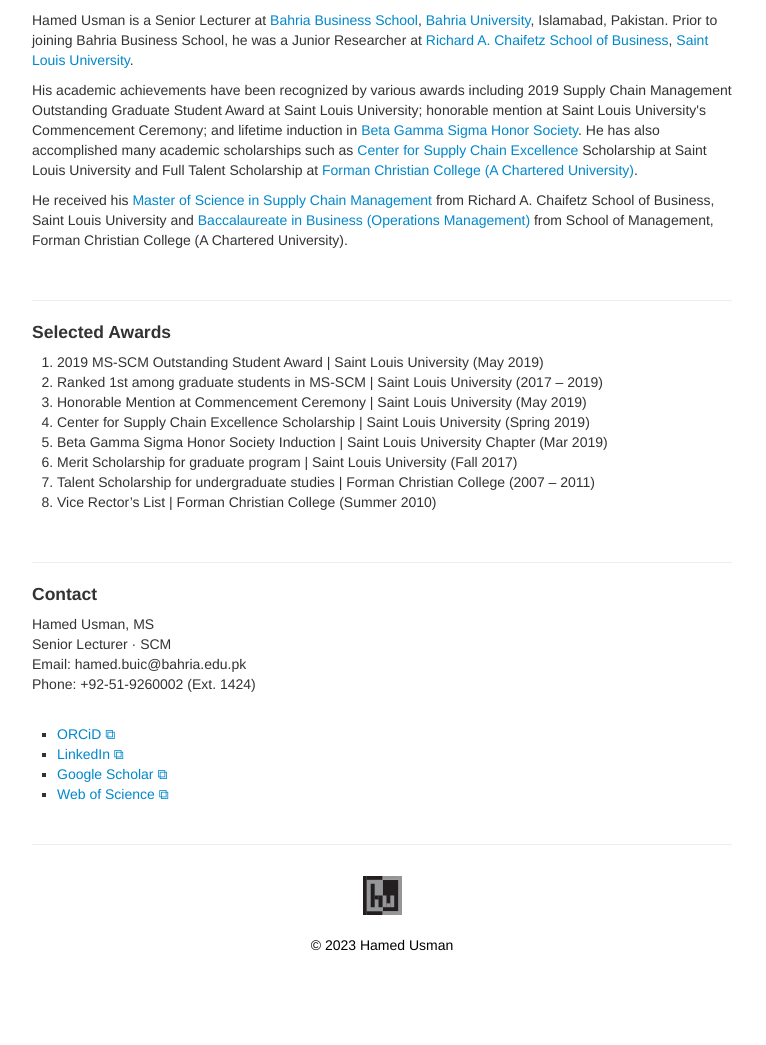
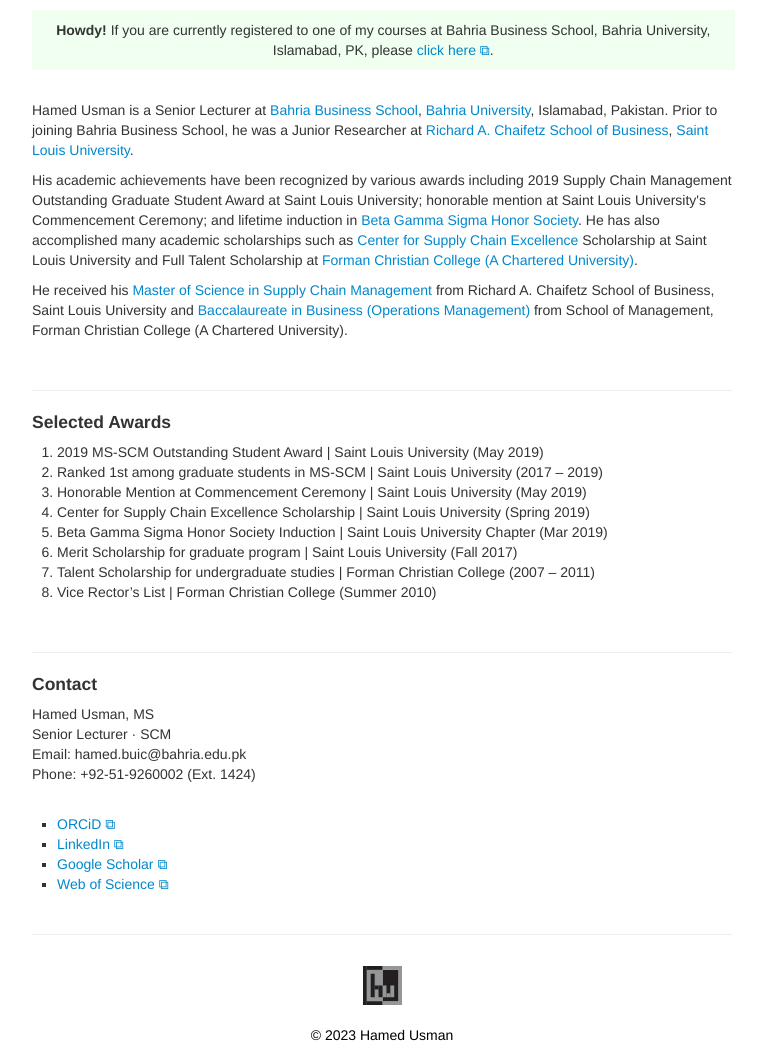
Before and after one commit to hamedusman/hamedusman.github.io, a Jekyll site: the page built from index.md, in a window 1280 px wide. Shown: the part 279-1324 px from the top of the page, without its empty margins (258-1024 px from the left). Built offline with Jekyll 4.4.1, drawn with Linux system fonts in a browser that asks for light colours; before the commit the page ends 1234 px from its top, so only the background shows below that.

Commit message:
Update index.md

```diff
--- a/index.md
+++ b/index.md
@@ -4,6 +4,11 @@
 description: Hamed Usman is a Senior Lecturer at Bahria University, Islamabad, Pakistan.
 keywords: hanedusman, hamed usman, hamed, usman, operations management, supply chain management, logistics
 ---
+<br/>
+
+<div class="headline"><strong>Howdy! </strong> If you are currently registered to one of my courses at Bahria Business School, Bahria University, Islamabad, PK, please <a href="https://101scm.github.io" target="_blank" rel="noopener noreferrer">click here &#x29c9;</a>.
+</div>
+
 <br/>
 
 <p>Hamed Usman is a Senior Lecturer at <a href="https://www.bahria.edu.pk/buic/bbs">Bahria Business School</a>, <a href="https://www.bahria.edu.pk">Bahria University</a>, Islamabad, Pakistan. Prior to joining Bahria Business School, he was a Junior Researcher at <a href="https://www.slu.edu/business">Richard A. Chaifetz School of Business</a>, <a href="https://www.slu.edu">Saint Louis University</a>.</p>
```
